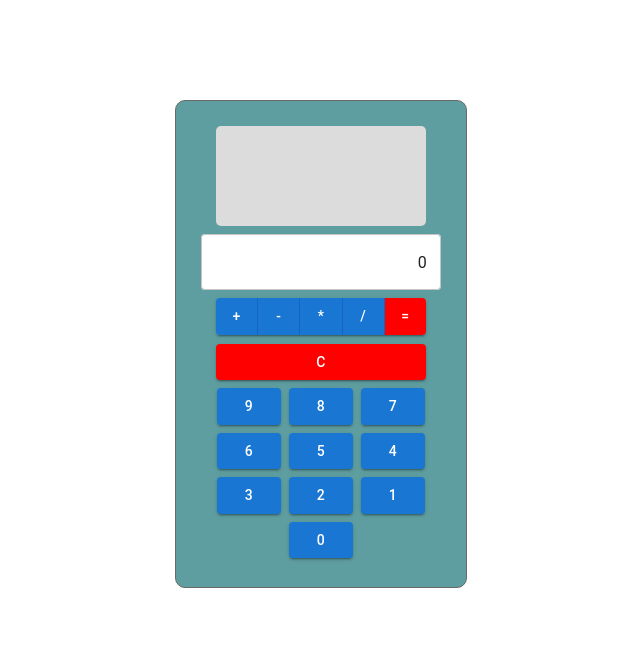
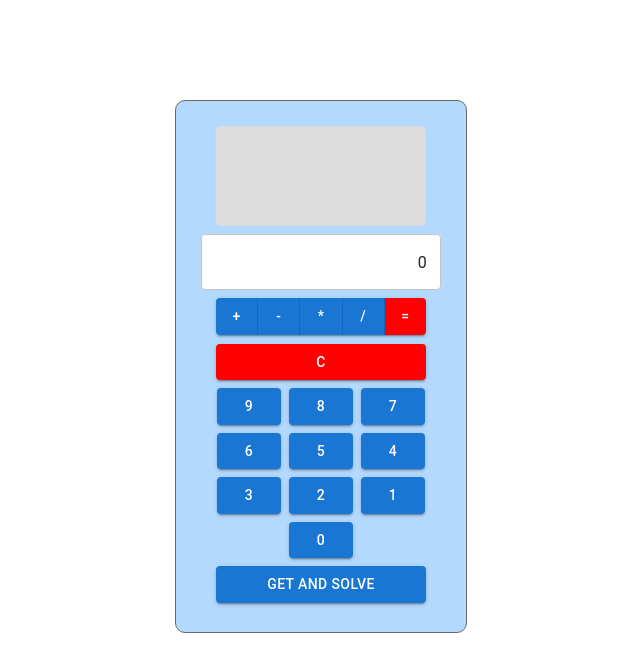
Before and after one commit to DmitryOnopriienko/ProfITsoft-lec-12-13, a React (Create React App) app: page / in a window 1280 px wide. Shown: the top 672 px of the page, without its empty margins (319-959 px from the left). Built offline with nearby package versions, Linux system fonts and the light colour scheme.

Commit message:
Implement connection with Backend, solving examples

```diff
--- a/package.json
+++ b/package.json
@@ -11,7 +11,9 @@
     "@testing-library/user-event": "^13.5.0",
     "react": "^18.2.0",
     "react-dom": "^18.2.0",
+    "react-redux": "^8.0.5",
     "react-scripts": "5.0.1",
+    "redux": "^4.2.1",
     "web-vitals": "^2.1.4"
   },
   "scripts": {
--- a/src/App.js
+++ b/src/App.js
@@ -3,11 +3,11 @@ import {combineReducers, createStore} from "redux"
 import {Provider} from "react-redux";
 import Calculator from "./pages/Examples";
 
-const resultReducer = combineReducers({
+const reducer = combineReducers({
   examples: examplesReducer,
 });
 
-const store = createStore(resultReducer);
+const store = createStore(reducer);
 
 const App = () => {
   return (
--- a/src/index.css
+++ b/src/index.css
@@ -20,7 +20,7 @@
   margin-top: 100px;
   padding: 25px;
   text-align: center;
-  background: cadetblue;
+  background: #b3d9ff;
   border: 1px solid dimgray;
   border-radius: 10px;
 }
--- a/src/pages/Examples/actions/examples.js
+++ b/src/pages/Examples/actions/examples.js
@@ -11,20 +11,17 @@ const errorReceiveExamples = () => ({
   type: 'ERROR_RECEIVE_EXAMPLES'
 });
 
-const getExamples = (studentsCount) => new Promise((onSuccess) => {
-  setTimeout(
-      () => onSuccess(Array
-          .from(new Array(studentsCount).keys())
-          .map(index => ({ name: `Student ${index}`}))),
-      2000
-  );
-});
+const getExamplesHttp = (examplesCount = 5) => {
+  return fetch("http://localhost:8080/math/examples?count=" + examplesCount);
+}
 
-const fetchExamples = ({ studentsCount }) => (dispatch) => {
-  dispatch(requestExamples()); // Повідомляю стору, що роблю запит користувачів
-  return getExamples(studentsCount) // Викликаю функцію запиту студентів
-      .then(students => dispatch(receiveExamples(students))) // Успіх
-      .catch(() => dispatch(errorReceiveExamples())); // Помилка
+const fetchExamples = ({ examplesCount }) => (dispatch) => {
+  dispatch(requestExamples());
+
+  return getExamplesHttp(examplesCount)
+      .then(examples => examples.json())
+      .then(examples => dispatch(receiveExamples(examples)))
+      .catch(() => dispatch(errorReceiveExamples()));
 };
 
 export default {
--- a/src/pages/Examples/containers/Calculator.jsx
+++ b/src/pages/Examples/containers/Calculator.jsx
@@ -1,8 +1,10 @@
 import React from "react";
 import History from "../../../components/History";
-import {ButtonGroup, TextField} from "@mui/material";
+import {Button, ButtonGroup, TextField} from "@mui/material";
 import {createActionButtons, createDeleteButtons, createNumButtons} from "../../../ButtonsCreate";
 import {evaluate} from "../../../Calculations";
+import {connect} from "react-redux";
+import examplesActions from "../actions/examples";
 
 class Calculator extends React.Component {
   constructor(props) {
@@ -20,7 +22,10 @@ class Calculator extends React.Component {
     const {
       history,
       out: output
-    } = this.state;
+    } = this.state
+    const {
+      examples,
+    } = this.props;
 
     return (
         <div className="app">
@@ -47,6 +52,20 @@ class Calculator extends React.Component {
           <div className="num-buttons">
             {createNumButtons(this.clickNumber)}
           </div>
+          <Button
+              sx={{
+                margin: 0.5,
+                width: 210,
+              }}
+              variant="contained"
+              onClick={() => examplesActions.fetchExamples({
+                examplesCount: 4,
+              })(this.props.dispatch)}
+          >
+            Get and Solve
+            {!examples.isLoading &&
+                this.solveExamplesFromBackend(examples.list)}
+          </Button>
         </div>
     );
   }
@@ -111,6 +130,27 @@ class Calculator extends React.Component {
       });
     }
   }
+
+  solveExamplesFromBackend(examples) {
+    const {
+      history,
+    } = this.state;
+    for (let i = 0; i < examples.length; i++) {
+      let example = examples[i];
+      const result = evaluate(example);
+      example += "=" + result;
+      history.push(example);
+    }
+    this.props.examples.list = [];
+  }
 }
 
-export default Calculator;
+const mapReduxStateToProps = reduxState => ({
+  ...reduxState,
+});
+
+const mapDispatchToProps = dispatch => ({
+  dispatch,
+});
+
+export default connect(mapReduxStateToProps, mapDispatchToProps)(Calculator);
--- a/src/pages/Examples/reducers/examples.js
+++ b/src/pages/Examples/reducers/examples.js
@@ -6,6 +6,12 @@ const initialState = {
 
 export default (state = initialState, action) => {
   switch (action.type) {
+    case "ERROR_RECEIVE_EXAMPLES": {
+      return {
+        ...state,
+        isLoading: false,
+      };
+    }
     case "REQUEST_EXAMPLES": {
       return {
         ...state,
@@ -18,7 +24,7 @@ export default (state = initialState, action) => {
       } = action;
       return {
         ...state,
-        isLoading: true,
+        isLoading: false,
         list: examples,
       };
     }
```
Also changed, not shown: 1 other file (tests, documents, lock files or other folders).
